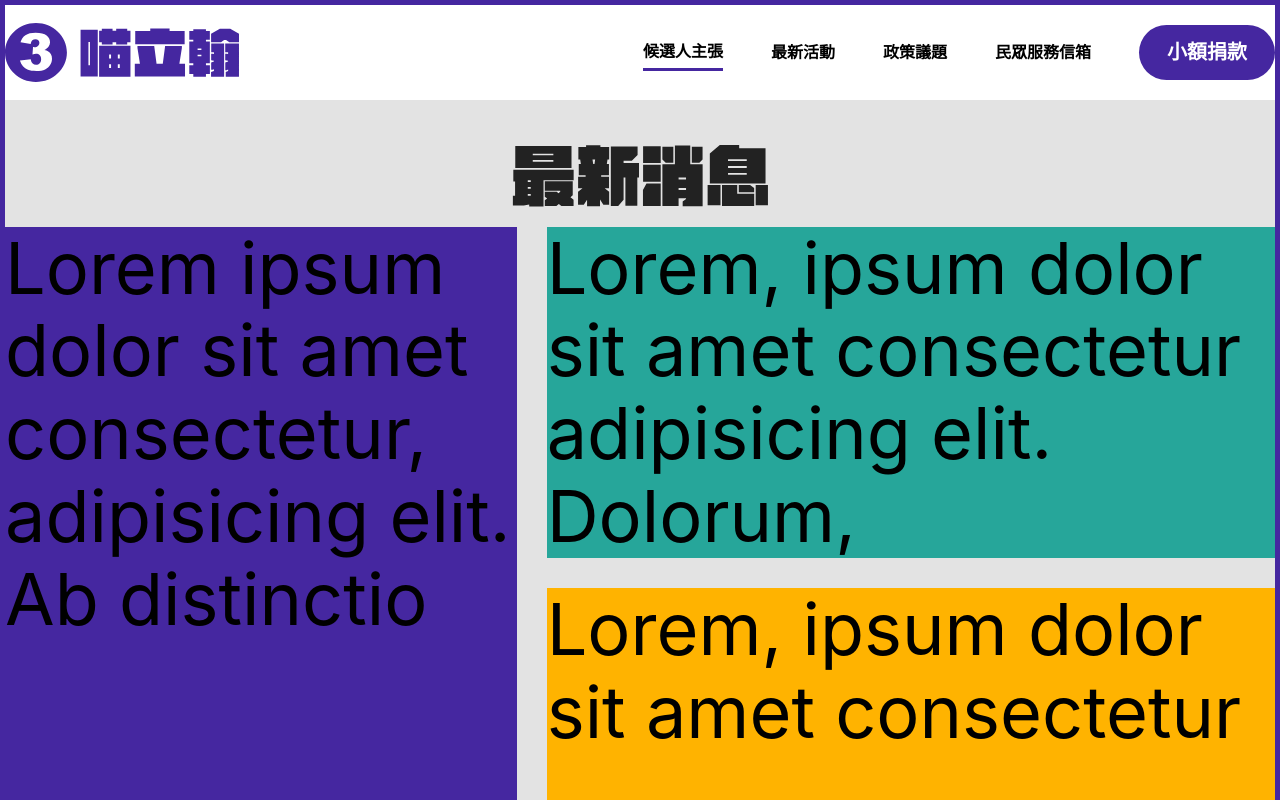
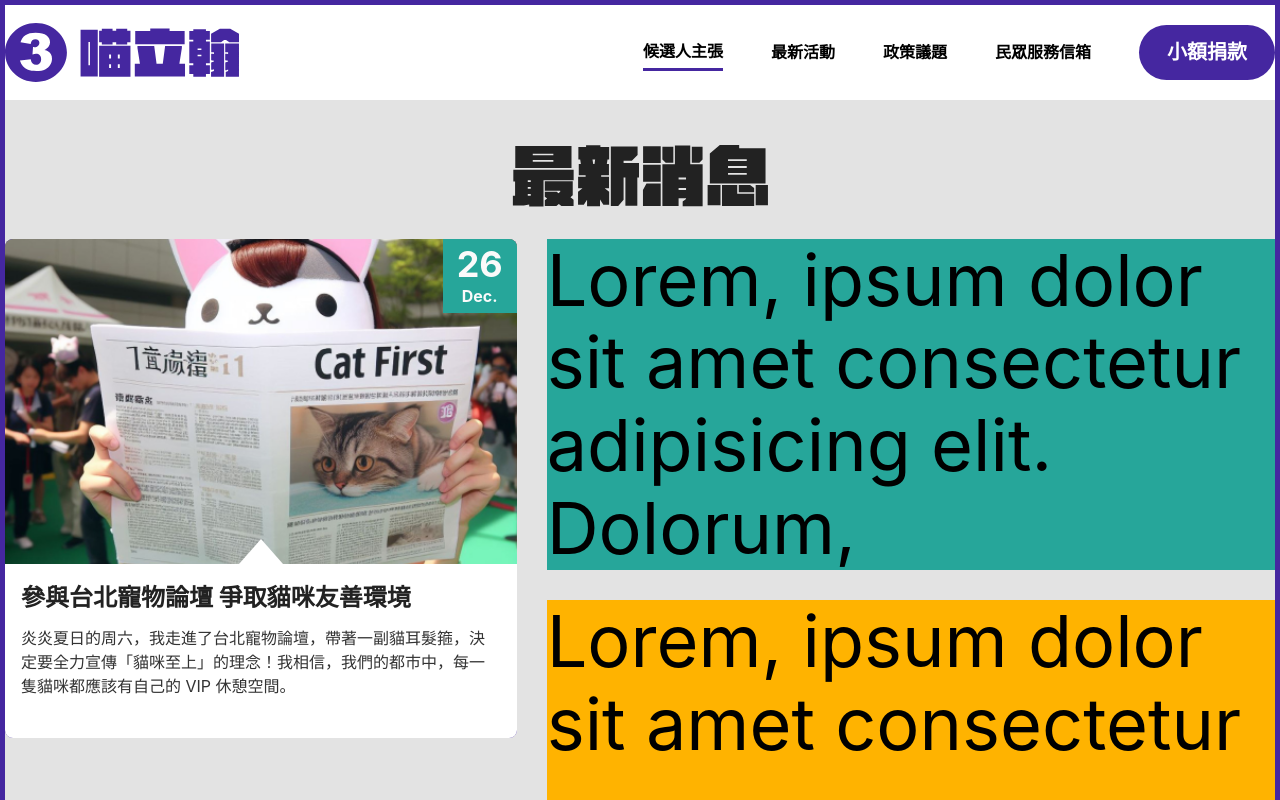
Before and after one commit to lyaui/cat-campaign-website, a Next.js app: page / in a window 1280 px wide. Shown: the top 800 px of the page. Built offline with nearby package versions, Linux system fonts and the light colour scheme.

Commit message:
feat(components): add vertical  CampaignCard

```diff
--- /dev/null
+++ b/components/Campaign/CampaignCard.tsx
@@ -0,0 +1,56 @@
+import Image, { type StaticImageData } from 'next/image';
+import dayjs from 'dayjs';
+
+interface CampaignCardProps {
+  direction?: 'column' | 'row';
+  date: string;
+  title: string;
+  desc: string;
+  img: StaticImageData;
+}
+
+function CampaignCard({
+  direction = 'column',
+  date = '',
+  title = '',
+  desc = '',
+  img = '',
+}: CampaignCardProps) {
+  const dateNum = dayjs(date).format('D');
+  const engMonth = dayjs(date).format('MMM') + '.';
+  const formattedDate = dayjs(date).format('YYYY.M.D');
+  if (direction === 'row') {
+  }
+  return (
+    <div className='rounded-lg bg-primary overflow-hidden'>
+      <div className='relative w-full h-[325px] overflow-hidden [&>img]:hover:scale-105 [&>img]:transition'>
+        <div className='absolute z-10 right-0 w-[74px] h-[74px] bg-secondary text-title-light font-bold	column-center'>
+          <span className='text-4xl'>{dateNum}</span>
+          <span className='text-base'>{engMonth}</span>
+        </div>
+        <Image
+          src={img}
+          alt={title}
+          fill={true}
+          draggable={false}
+          objectFit='cover'
+          style={{ position: 'absolute' }}
+        />
+        <div
+          className='absolute z-10 w-0 h-0 bottom-0 left-1/2 -translate-x-1/2'
+          style={{
+            borderStyle: 'solid',
+            borderWidth: '0 22.5px 25px 22.5px',
+            borderColor: 'transparent transparent #ffffff transparent',
+          }}
+        />
+      </div>
+      <div className='p-4 pb-10 bg-white'>
+        <h4 className='heading-4 mb-2.5'>{title}</h4>
+        <p>{desc}</p>
+      </div>
+    </div>
+  );
+}
+
+export default CampaignCard;
--- a/components/Campaign/index.tsx
+++ b/components/Campaign/index.tsx
@@ -3,22 +3,29 @@ import Image from 'next/image';
 import { ROUTERS } from '@/constants/index';
 import campaignTitle from '@/public/assets/font-svg/campaign.svg';
 import Container from '@/components/Layout/Container';
+import CampaignCard from '@/components/Campaign/CampaignCard';
+import campaignImg1 from '@/public/assets/images/campaign_1.png';
+import campaignImg2 from '@/public/assets/images/campaign_2.png';
+import campaignImg3 from '@/public/assets/images/campaign_3.png';
 
 const campaigns = [
   {
     date: '2023-12-26',
     title: '參與台北寵物論壇 爭取貓咪友善環境',
     desc: '炎炎夏日的周六，我走進了台北寵物論壇，帶著一副貓耳髮箍，決定要全力宣傳「貓咪至上」的理念！我相信，我們的都市中，每一隻貓咪都應該有自己的 VIP 休憩空間。',
+    img: campaignImg1,
   },
   {
     date: '2023-12-26',
     title: '帶著你的貓耳，來和我一起走！',
     desc: '街上氣氛真的很棒，從小孩到大人，甚至有些狗狗朋友都帶著貓耳來找我握手，真的太可愛了！這次的活動不僅讓我看到大家的熱情，更加堅定了我推進「貓咪友善環境」政策的決心。',
+    img: campaignImg2,
   },
   {
     date: '2023-12-20',
     title: '收容所模特兒大比拼！',
     desc: '活動三消息內容：今天的收容所不再是一片寂靜。為了讓更多人認識到這裡的毛孩子，我們舉辦了一場前所未有的「模特兒走秀」！',
+    img: campaignImg3,
   },
 ];
 
@@ -28,7 +35,7 @@ function Campaign() {
   return (
     <section id={currentRouter.hash} className='py-11'>
       <Container>
-        <h2 className='flex-center mb-5'>
+        <h2 className='flex-center mb-8'>
           <Image
             src={campaignTitle}
             alt={currentRouter.name}
@@ -38,9 +45,8 @@ function Campaign() {
           />
         </h2>
         <div className='grid grid-cols-12 grid-rows-2 gap-[30px]'>
-          <div className='bg-primary col-span-5 row-span-2'>
-            Lorem ipsum dolor sit amet consectetur, adipisicing elit. Ab
-            distinctio
+          <div className='col-span-5 row-span-2'>
+            <CampaignCard {...campaigns[0]} />
           </div>
           <div className='bg-secondary col-span-7 row-span-1'>
             Lorem, ipsum dolor sit amet consectetur adipisicing elit. Dolorum,
```
